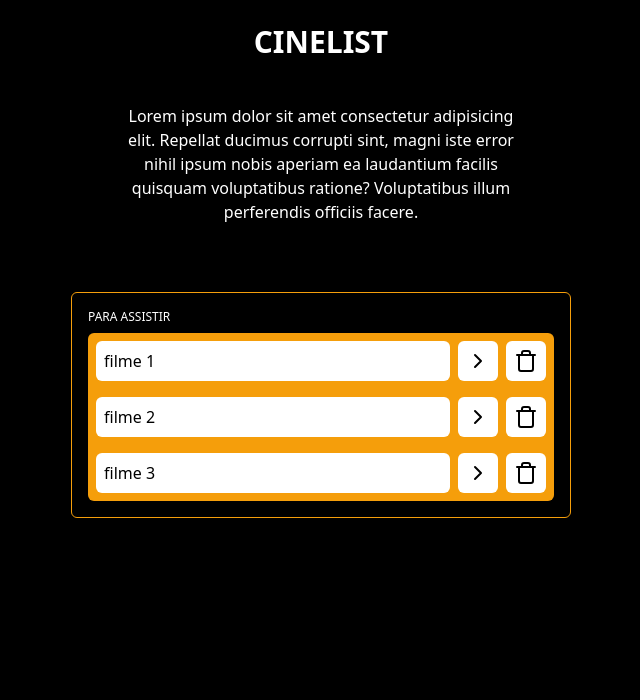
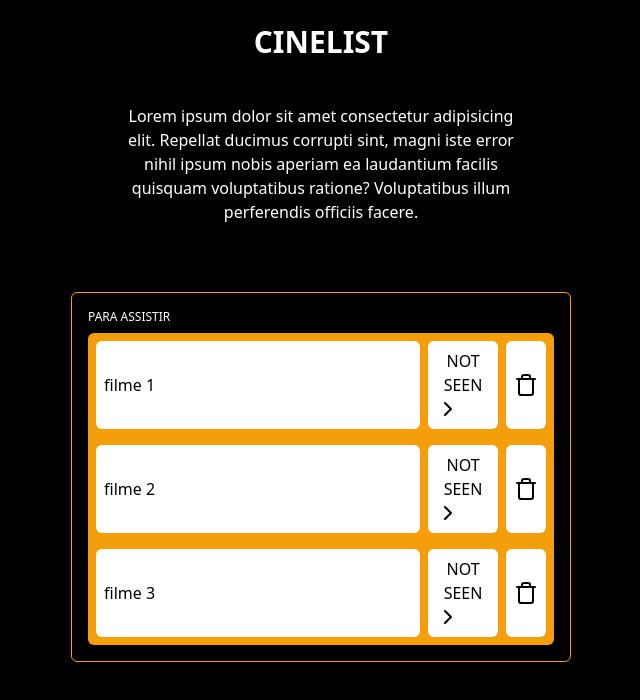
Before and after one commit to katerine-dev/cineList, a React (Vite) app in the folder spa/: page / in a window 1280 px wide. Shown: the top 700 px of the page, without its empty margins (319-959 px from the left). Built offline with nearby package versions, Linux system fonts and the light colour scheme.

Commit message:
função onMovieClick

```diff
--- a/spa/src/App.jsx
+++ b/spa/src/App.jsx
@@ -22,6 +22,16 @@ function App() {
     },
   ]);
 
+  function onMovieClick(movieId) {
+    const newMovies = movies.map((movie) => {
+      if (movie.id == movieId) {
+        return { ...movie, isSeen: !movie.isSeen };
+      }
+      return movie;
+    });
+    setMovies(newMovies);
+  }
+
   return (
     <div className="w-screen h-screen bg-black flex justify-center p-6">
       <div className="w-[500px]">
@@ -35,7 +45,7 @@ function App() {
         </p>
         <AddMovie />
         <div>
-          <Movies movies={movies} />
+          <Movies movies={movies} onMovieClick={onMovieClick} />
           <MoviesSeen />
         </div>
         <h1>SOBRE NÓS</h1>
--- a/spa/src/components/movies.jsx
+++ b/spa/src/components/movies.jsx
@@ -11,10 +11,13 @@ function Movies(props) {
         {props.movies.map((movie) => (
           <li key={movie.id} className="flex gap-2">
             <button className=" w-full text-left text-black bg-white p-2 rounded-md ">
-              {" "}
               {movie.title}
             </button>
-            <button className="text-black bg-white p-2 rounded-md ">
+            <button
+              onClick={() => props.onMovieClick(movie.id)}
+              className="text-black bg-white p-2 rounded-md "
+            >
+              {movie.isSeen ? "SEEN" : "NOT SEEN"}
               <ChevronRightIcon />
             </button>
             <button className="text-black bg-white p-2 rounded-md ">
```
